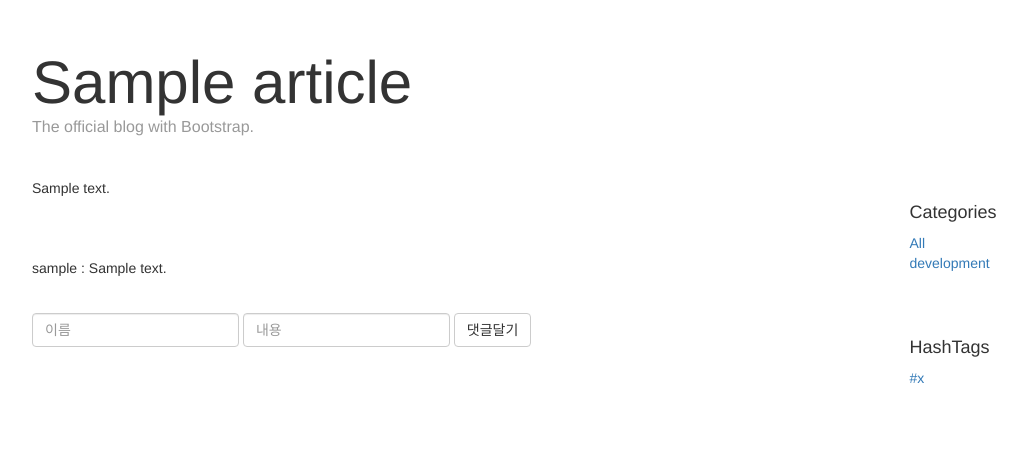
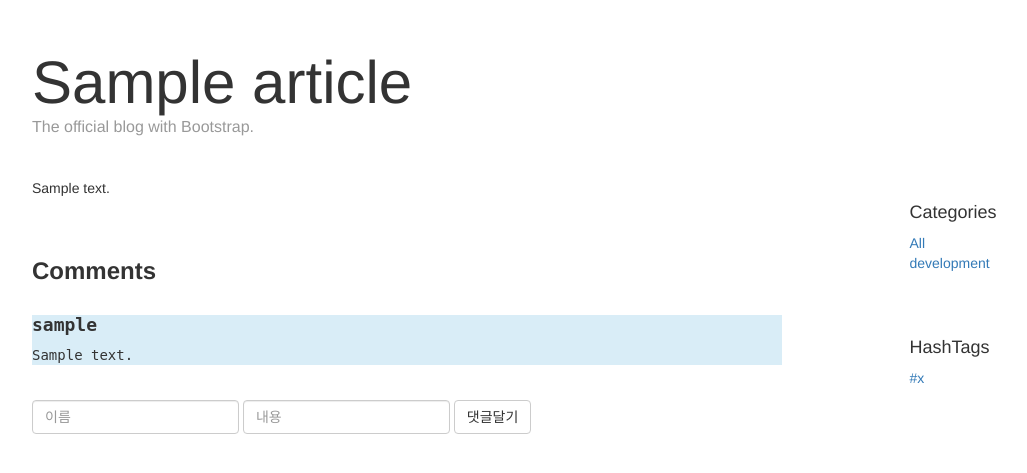
Before and after one commit to limchyo/chaeoh_blog, a Django app: page /1/ in a window 1280 px wide. Shown: the part 40-513 px from the top of the page, without its empty margins (38-1065 px from the left). Run offline with Django 3.2, Linux system fonts and the light colour scheme; tables that the repository leaves empty hold one stand-in row (values such as "Sample post"); some libraries are stand-ins or nearby versions.

Commit message:
댓글 서식 수정

```diff
--- a/static/css/base.css
+++ b/static/css/base.css
@@ -29,8 +29,8 @@
 }
 
 .blog-description {
-  font-size: 20px;
-  color: #999;
+    font-size: 20px;
+    color: #999;
 }
 
 .lead {
@@ -50,8 +50,8 @@
 }
 
 .blog-post-title {
-  margin-bottom: 5px;
-  font-size: 40px;
+    margin-bottom: 5px;
+    font-size: 40px;
 }
 
 .sidebar-module-inset {
@@ -73,3 +73,18 @@
 .reply-form {
     margin-top: 35px;
 }
+
+h3 {
+    font-weight: bold;
+    margin-bottom: 30px;
+}
+
+.author {
+  font-family: monospace;
+  font-weight: bold;
+}
+
+.text {
+  font-family: monospace;
+  margin-bottom: 20px;
+}
--- a/templates/detail.html
+++ b/templates/detail.html
@@ -11,10 +11,18 @@
       <div class="blog-post">
         <p>{{ article_detail.content }}</p>
       </div>
-      <div>
-        {% for comment in article_detail.article_comments.all %}
-        <div>{{ comment.username }} : {{ comment.content }}</div>
-        {% endfor %}
+      <div class="comments">
+        <h3>Comments</h3>
+          <div class="comment">
+            <div class="bg-info" class="content">
+              {% for comment in article_detail.article_comments.all %}
+              <h4 class="author">{{ comment.username }}</h4>
+              <div class="text">
+              {{ comment.content }}
+              </div>
+              {% endfor %}
+            </div>
+          </div>
       </div>
       <div class="reply-form">
         <form class="form-inline" method=post action="">
--- a/templates/index.html
+++ b/templates/index.html
@@ -3,8 +3,8 @@
 {% include "navbar.html" %}
 <div class="container">
   <div class="blog-header">
-    <h1 class="blog-title">The Bootstrap Blog</h1>
-    <p class="lead blog-description">The official example template of creating a blog with Bootstrap.</p>
+    <h1 class="blog-title">Playground Blog</h1>
+    <p class="lead blog-description">A long journey to be a programmer</p>
   </div>
   <div class="row">
     <div class="col-sm-8 blog-main">
```
